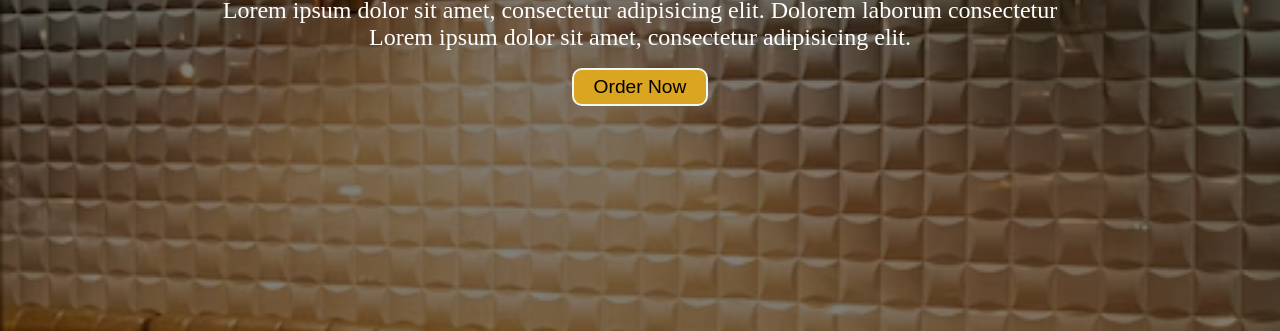
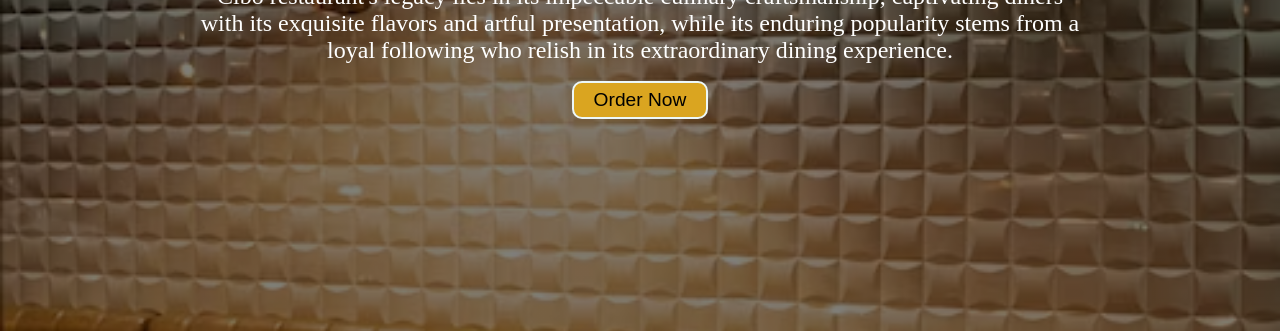
Before and after one commit to ankitkohli18/cibo.github.io, a plain HTML site: page index.html in a window 1280 px wide. Shown: the part 355-686 px from the top of the page. Drawn offline with Linux system fonts and the light colour scheme.

Commit message:
updated description

```diff
--- a/index.html
+++ b/index.html
@@ -23,8 +23,7 @@
 
     <section id="home" >
         <h1 class="h-primary" id="wel">Welcome to CIBO</h1>
-        <p>Lorem ipsum dolor sit amet, consectetur adipisicing elit. Dolorem laborum consectetur </p>
-        <p>Lorem ipsum dolor sit amet, consectetur adipisicing elit.</p>
+        <p>Cibo restaurant's legacy lies in its impeccable culinary craftsmanship, captivating diners with its exquisite flavors and artful presentation, while its enduring popularity stems from a loyal following who relish in its extraordinary dining experience.</p>
         <button class="btn">Order Now</button>
     </section>
 
```
